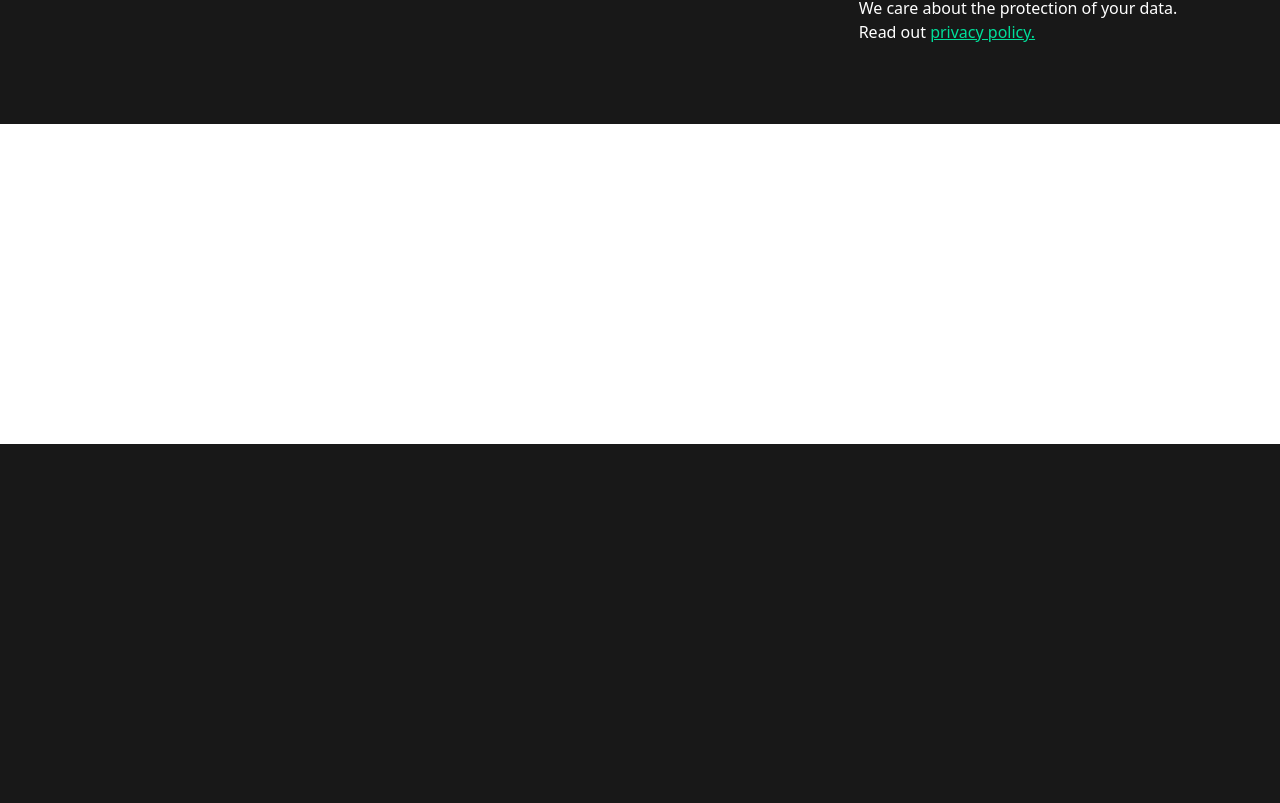
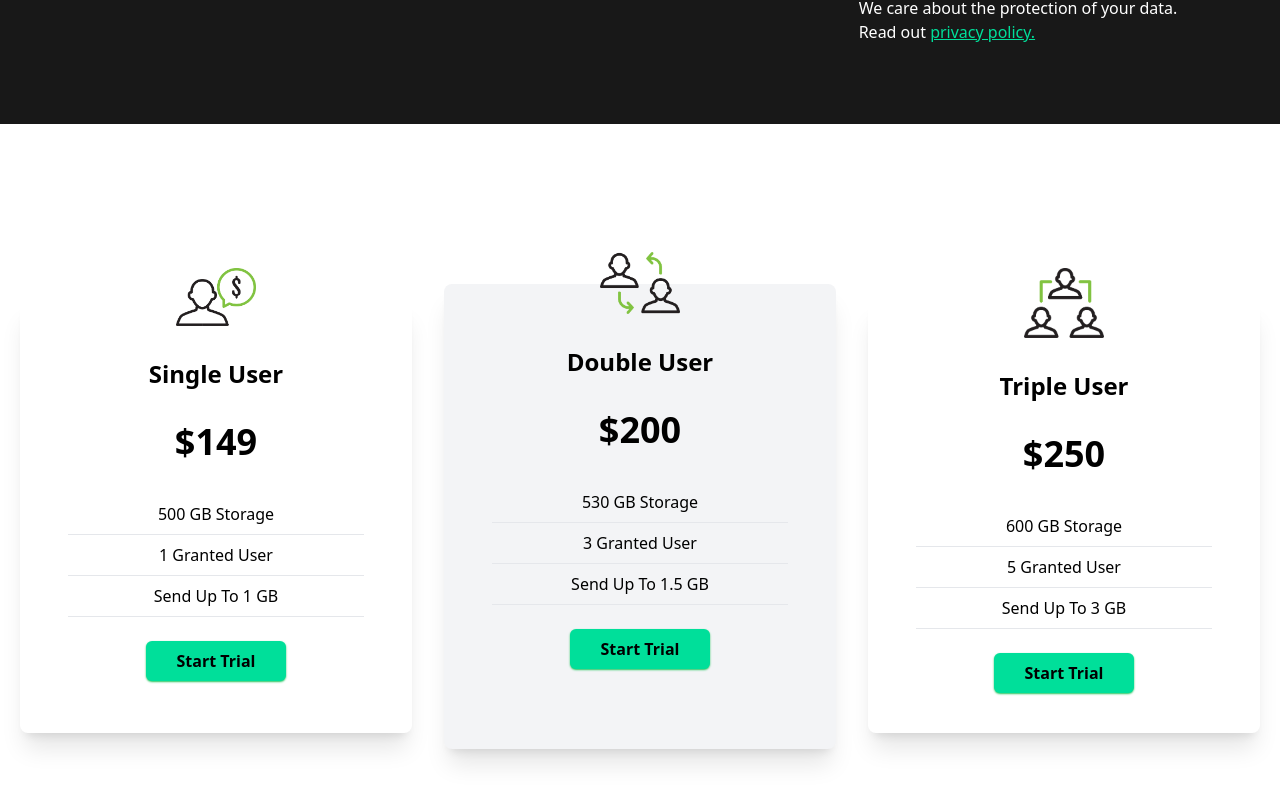
Before and after one commit to eriqhbal/Finance-App-With-ReactJS-TailwindcssdCS, a React (Create React App) app: page / in a window 1280 px wide. Shown: the part 1563-2366 px from the top of the page. Before the commit the page ends 2007 px from the top, so only its background shows below. Built offline with nearby package versions, Linux system fonts and the light colour scheme.

Commit message:
Menyelesaikan component cards.jsx

```diff
--- a/src/components/Cards.jsx
+++ b/src/components/Cards.jsx
@@ -1,10 +1,47 @@
 import React from 'react'
+
+// import assets images
+import Single from '../Assets/single.png';
+import Double from '../Assets/double.png';
+import Triple from '../Assets/triple.png';
 
 const Cards = () => {
   return (
     <div className='w-full py-[10rem] px-4 bg-white'>
-      <div className='grid grid-cols-3 '>
-
+      <div className='max-w-[1240px] mx-auto gap-8 grid md:grid-cols-3 '>
+        <div className='w-full shadow-xl flex flex-col rounded-lg p-4 my-4 hover:scale-105 duration-300'>
+          <img className='mx-auto w-20 mt-[-3rem] bg-white' src={Single} alt="/"/>
+          <h2 className='text-2xl font-bold text-center py-8'>Single User</h2>
+          <p className='text-center font-bold text-4xl'>$149</p>
+          <div className='text-center font-medium'>
+            <p className='py-2 border-b mx-8 mt-8'>500 GB Storage</p>
+            <p className='py-2 border-b mx-8'>1 Granted User</p>
+            <p className='py-2 border-b mx-8'>Send Up To 1 GB</p>
+          </div>
+          <button className=' my-6 bg-[#00df9a] text-black w-[140px] font-bold rounded-md p-2 mx-auto shadow-sm shadow-green-500 hover:scale-105 duration-200'>Start Trial</button>
+        </div>
+        <div className='w-full shadow-xl flex flex-col rounded-lg p-4 bg-gray-100 md:my-0 my-0 hover:scale-105 duration-300'>
+          <img className='mx-auto w-20 mt-[-3rem] bg-transparant' src={Double} alt="/" />
+          <h2 className='text-2xl font-bold text-center py-8'>Double User</h2>
+          <p className='text-center font-bold text-4xl'>$200</p>
+          <div className='text-center font-medium'>
+            <p className='py-2 border-b mx-8 mt-8'>530 GB Storage</p>
+            <p className='py-2 border-b mx-8'>3 Granted User</p>
+            <p className='py-2 border-b mx-8'>Send Up To 1.5 GB</p>
+          </div>
+          <button className=' my-6 bg-[#00df9a] text-black w-[140px] font-bold rounded-md p-2 mx-auto shadow-sm shadow-green-500 hover:scale-105 duration-200'>Start Trial</button>
+        </div>
+        <div className='w-full shadow-xl flex flex-col rounded-lg p-4 my-4 hover:scale-105 duration-300'>
+          <img className='mx-auto w-20 mt-[-3rem] bg-white' src={Triple} alt="/" />
+          <h2 className='text-2xl font-bold text-center py-8'>Triple User</h2>
+          <p className='text-center font-bold text-4xl'>$250</p>
+          <div className='text-center font-medium'>
+            <p className='py-2 border-b mx-8 mt-8'>600 GB Storage</p>
+            <p className='py-2 border-b mx-8'>5 Granted User</p>
+            <p className='py-2 border-b mx-8'>Send Up To 3 GB</p>
+          </div>
+          <button className=' my-6 bg-[#00df9a] text-black w-[140px] font-bold rounded-md p-2 mx-auto shadow-sm shadow-green-500 hover:scale-105 duration-200'>Start Trial</button>
+        </div>
       </div>
     </div>
   )
```
